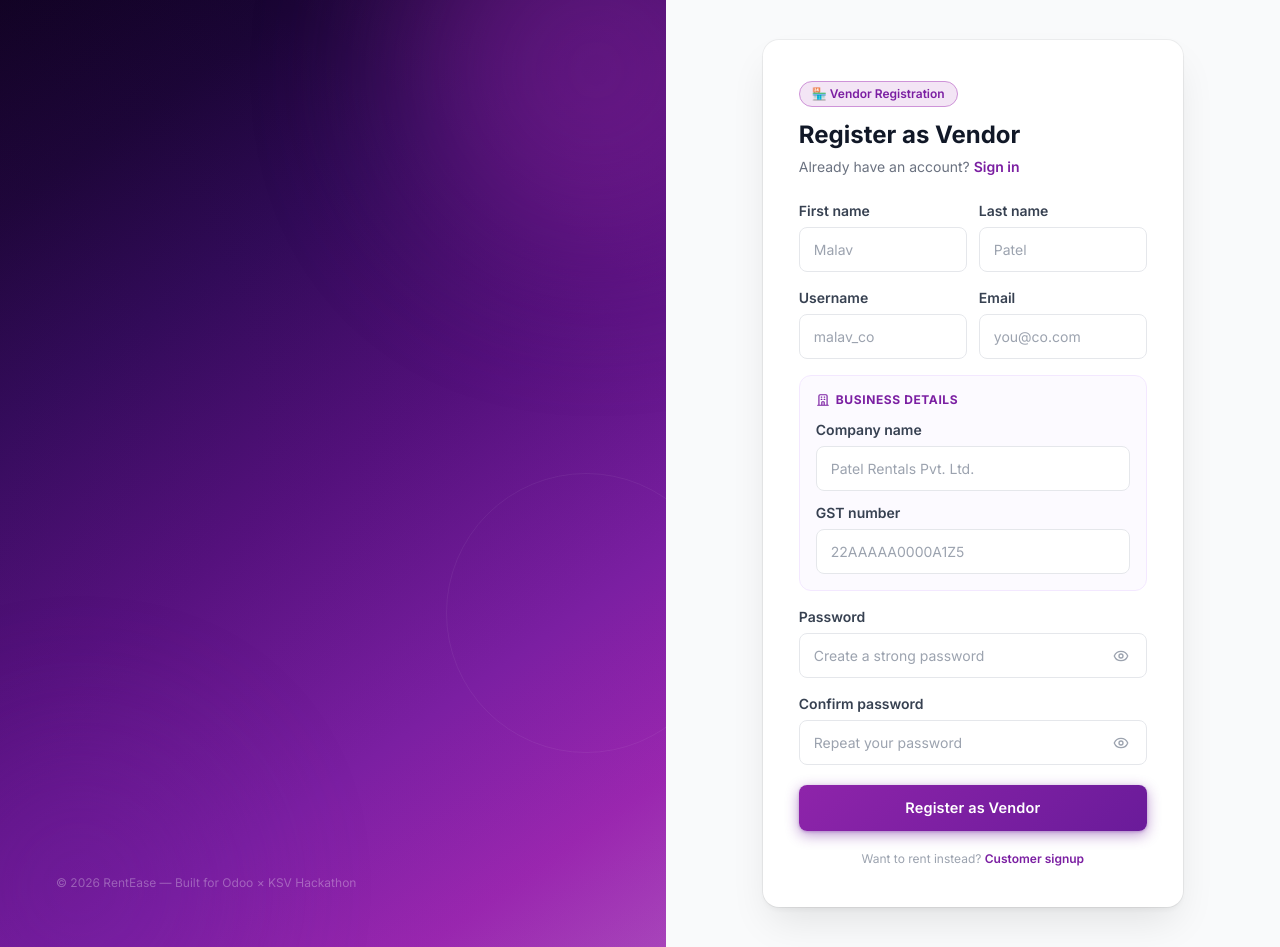
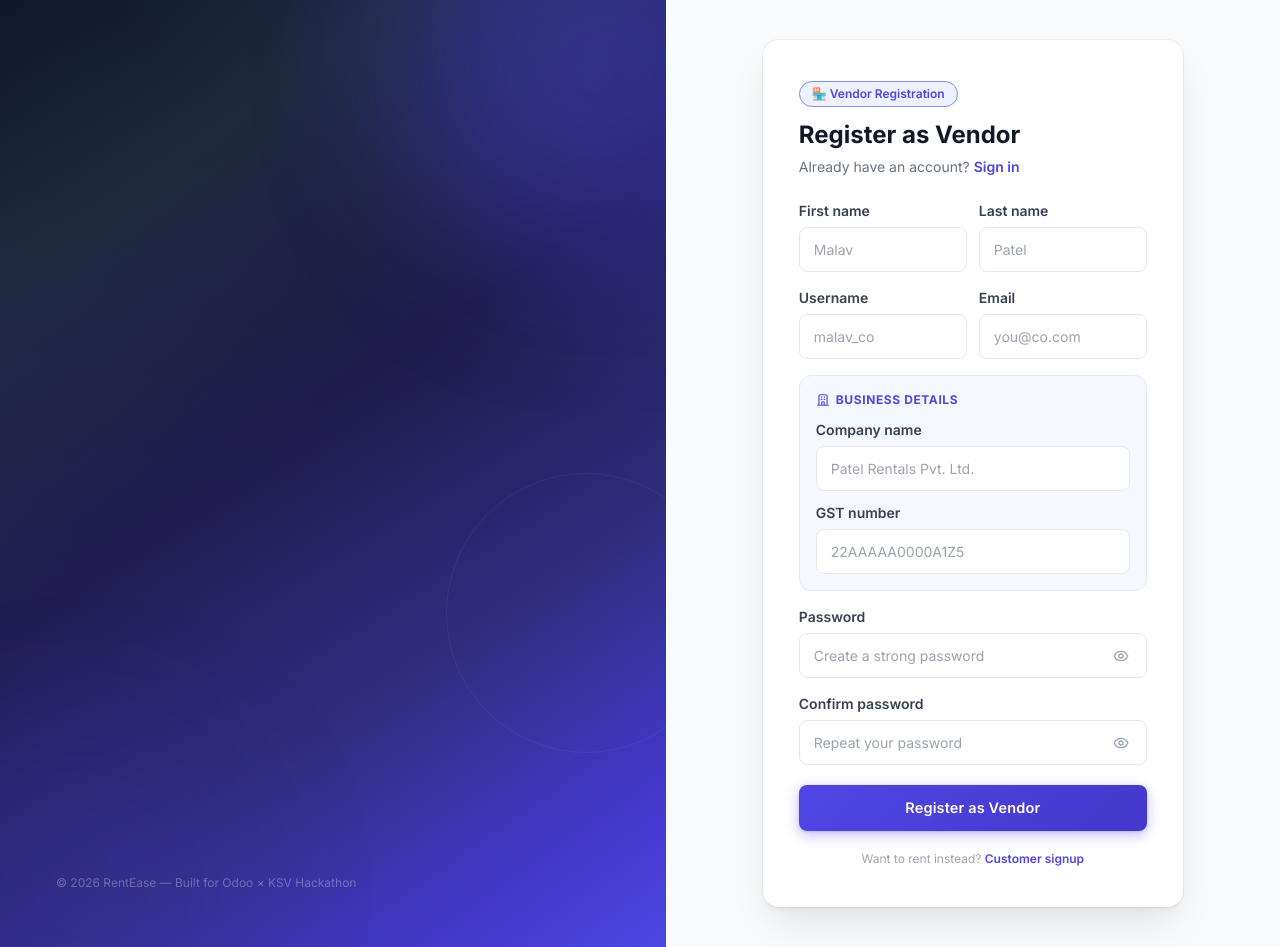
Before and after one commit to Malav3077/odoo-ksv-hackathon-2026, a Next.js app in the folder frontend/: page /vendor-signup in a window 1280 px wide. Built offline with nearby package versions, Linux system fonts and the light colour scheme; no server answers.

Commit message:
style: apply Slate Indigo professional theme across auth pages
Replaces warm purple with a clean indigo/slate palette:
- Primary: #4f46e5 (indigo), sidebar: #1e293b (slate)
- Updates globals.css: buttons, inputs, rule checker, outline hover
- Updates all 4 auth pages: hex colors and Tailwind classes

```diff
--- a/frontend/src/app/(auth)/vendor-signup/page.js
+++ b/frontend/src/app/(auth)/vendor-signup/page.js
@@ -87,9 +87,9 @@ export default function VendorSignupPage() {
       <div className="odoo-left hidden lg:flex lg:w-[52%] flex-col justify-between p-14 overflow-hidden">
 
         <div className="absolute top-[-120px] right-[-120px] w-[380px] h-[380px] rounded-full opacity-20 blur-[80px]"
-          style={{ background: '#9c27b0', animation: 'glowPulse 7s ease-in-out infinite' }} />
+          style={{ background: '#4f46e5', animation: 'glowPulse 7s ease-in-out infinite' }} />
         <div className="absolute bottom-[-100px] left-[-80px] w-[320px] h-[320px] rounded-full opacity-25 blur-[70px]"
-          style={{ background: '#6a1b9a', animation: 'glowPulse 10s ease-in-out infinite 2s' }} />
+          style={{ background: '#3730a3', animation: 'glowPulse 10s ease-in-out infinite 2s' }} />
         <div className="absolute top-1/2 right-[-60px] -translate-y-1/2 w-[280px] h-[280px] rounded-full border border-white/[0.06]"
           style={{ animation: 'spinSlow 35s linear infinite' }} />
 
@@ -105,16 +105,16 @@ export default function VendorSignupPage() {
         <div className="relative z-10">
           <div className="au">
             <div className="inline-flex items-center gap-2 bg-white/10 border border-white/15 rounded-full px-3.5 py-1.5 mb-6">
-              <span className="w-1.5 h-1.5 rounded-full animate-pulse" style={{ background: '#ce93d8' }} />
-              <span className="text-purple-200 text-xs font-semibold tracking-wide">For Vendors</span>
+              <span className="w-1.5 h-1.5 rounded-full animate-pulse" style={{ background: '#818cf8' }} />
+              <span className="text-indigo-200 text-xs font-semibold tracking-wide">For Vendors</span>
             </div>
             <h2 className="text-[40px] font-bold text-white leading-[1.15] mb-5 tracking-tight">
               Grow your rental<br />
-              <span style={{ background: 'linear-gradient(90deg, #f48fb1, #ce93d8, #ab47bc)', WebkitBackgroundClip: 'text', WebkitTextFillColor: 'transparent', backgroundClip: 'text' }}>
+              <span style={{ background: 'linear-gradient(90deg, #a5b4fc, #818cf8, #6366f1)', WebkitBackgroundClip: 'text', WebkitTextFillColor: 'transparent', backgroundClip: 'text' }}>
                 business here.
               </span>
             </h2>
-            <p className="text-purple-200/80 text-[15px] leading-relaxed max-w-[340px] mb-10">
+            <p className="text-indigo-200/80 text-[15px] leading-relaxed max-w-[340px] mb-10">
               List products, process orders, manage pickups & returns — all from your vendor dashboard.
             </p>
           </div>
@@ -130,7 +130,7 @@ export default function VendorSignupPage() {
                 <div className="w-9 h-9 rounded-xl bg-white/10 border border-white/15 flex items-center justify-center text-base flex-shrink-0">{f.icon}</div>
                 <div>
                   <p className="text-white text-sm font-semibold leading-none mb-0.5">{f.title}</p>
-                  <p className="text-purple-300 text-xs">{f.desc}</p>
+                  <p className="text-indigo-300 text-xs">{f.desc}</p>
                 </div>
               </div>
             ))}
@@ -138,7 +138,7 @@ export default function VendorSignupPage() {
 
           <div className="mt-10 au d3">
             <div className="glass-card af w-fit">
-              <p className="text-purple-300 text-[10px] font-semibold uppercase tracking-wider mb-1">Avg. vendor this month</p>
+              <p className="text-indigo-300 text-[10px] font-semibold uppercase tracking-wider mb-1">Avg. vendor this month</p>
               <p className="text-white text-2xl font-bold">₹48,200</p>
               <p className="text-emerald-300 text-xs mt-0.5">↑ 23% vs last month</p>
             </div>
@@ -155,7 +155,7 @@ export default function VendorSignupPage() {
         <div className="w-full max-w-[420px]">
 
           <div className="flex items-center gap-2.5 mb-6 lg:hidden">
-            <div className="w-8 h-8 rounded-xl flex items-center justify-center" style={{ background: '#7b1fa2' }}>
+            <div className="w-8 h-8 rounded-xl flex items-center justify-center" style={{ background: '#4f46e5' }}>
               <span className="text-white font-black text-sm">R</span>
             </div>
             <span className="text-gray-900 text-lg font-bold">RentEase</span>
@@ -163,13 +163,13 @@ export default function VendorSignupPage() {
 
           <div className="odoo-card au">
             <div className="mb-6">
-              <div className="inline-flex items-center gap-1.5 text-xs font-semibold px-3 py-1 rounded-full mb-3" style={{ background: '#f3e5f5', border: '1px solid #ce93d8', color: '#7b1fa2' }}>
+              <div className="inline-flex items-center gap-1.5 text-xs font-semibold px-3 py-1 rounded-full mb-3" style={{ background: '#eef2ff', border: '1px solid #818cf8', color: '#4f46e5' }}>
                 🏪 Vendor Registration
               </div>
               <h1 className="text-2xl font-bold text-gray-900 mb-1.5">Register as Vendor</h1>
               <p className="text-gray-500 text-sm">
                 Already have an account?{' '}
-                <Link href="/login" className="font-semibold transition-colors" style={{ color: '#7b1fa2' }}>Sign in</Link>
+                <Link href="/login" className="font-semibold transition-colors" style={{ color: '#4f46e5' }}>Sign in</Link>
               </p>
             </div>
 
@@ -220,8 +220,8 @@ export default function VendorSignupPage() {
               </div>
 
               {/* Business section */}
-              <div className="au d3 rounded-xl border border-purple-100 bg-purple-50/50 p-4 space-y-3">
-                <p className="text-xs font-bold uppercase tracking-wider flex items-center gap-1.5" style={{ color: '#7b1fa2' }}>
+              <div className="au d3 rounded-xl border border-indigo-100 bg-indigo-50/50 p-4 space-y-3">
+                <p className="text-xs font-bold uppercase tracking-wider flex items-center gap-1.5" style={{ color: '#4f46e5' }}>
                   <svg className="w-3.5 h-3.5" fill="none" viewBox="0 0 24 24" stroke="currentColor">
                     <path strokeLinecap="round" strokeLinejoin="round" strokeWidth={2} d="M19 21V5a2 2 0 00-2-2H7a2 2 0 00-2 2v16m14 0h2m-2 0h-5m-9 0H3m2 0h5M9 7h1m-1 4h1m4-4h1m-1 4h1m-5 10v-5a1 1 0 011-1h2a1 1 0 011 1v5m-4 0h4"/>
                   </svg>
@@ -251,7 +251,7 @@ export default function VendorSignupPage() {
                 </div>
                 {err('password') && <p className="text-red-500 text-xs mt-1">{err('password')}</p>}
                 {form.password.length > 0 && (
-                  <div className="mt-2.5 grid grid-cols-2 gap-1.5 p-3 bg-purple-50 border border-purple-100 rounded-xl as">
+                  <div className="mt-2.5 grid grid-cols-2 gap-1.5 p-3 bg-indigo-50 border border-indigo-100 rounded-xl as">
                     <Rule met={rules.length} text="6–12 characters" />
                     <Rule met={rules.upper} text="One uppercase" />
                     <Rule met={rules.lower} text="One lowercase" />
@@ -288,7 +288,7 @@ export default function VendorSignupPage() {
 
             <p className="text-center text-xs text-gray-400 mt-5">
               Want to rent instead?{' '}
-              <Link href="/signup" className="font-semibold hover:underline" style={{ color: '#7b1fa2' }}>Customer signup</Link>
+              <Link href="/signup" className="font-semibold hover:underline" style={{ color: '#4f46e5' }}>Customer signup</Link>
             </p>
           </div>
         </div>
--- a/frontend/src/app/globals.css
+++ b/frontend/src/app/globals.css
@@ -4,66 +4,64 @@
 
 @layer base {
   :root {
-    --background: 0 0% 100%;
-    --foreground: 270 15% 12%;
+    --background: 210 40% 98%;
+    --foreground: 215 28% 17%;
     --card: 0 0% 100%;
-    --card-foreground: 270 15% 12%;
+    --card-foreground: 215 28% 17%;
     --popover: 0 0% 100%;
-    --popover-foreground: 270 15% 12%;
-    --primary: 271 64% 40%;
+    --popover-foreground: 215 28% 17%;
+    --primary: 239 84% 60%;
     --primary-foreground: 0 0% 100%;
-    --secondary: 270 20% 96%;
-    --secondary-foreground: 270 15% 20%;
-    --muted: 270 15% 96%;
-    --muted-foreground: 270 10% 50%;
-    --accent: 270 25% 94%;
-    --accent-foreground: 270 40% 30%;
+    --secondary: 210 40% 96%;
+    --secondary-foreground: 215 25% 25%;
+    --muted: 210 40% 96%;
+    --muted-foreground: 215 16% 47%;
+    --accent: 210 40% 94%;
+    --accent-foreground: 215 28% 20%;
     --destructive: 0 84% 60%;
     --destructive-foreground: 0 0% 100%;
-    --border: 270 15% 90%;
-    --input: 270 15% 90%;
-    --ring: 271 64% 50%;
+    --border: 214 32% 91%;
+    --input: 214 32% 91%;
+    --ring: 239 84% 60%;
     --radius: 0.5rem;
-    /* sidebar — light purple tint */
-    --sidebar-background: 270 30% 98%;
-    --sidebar-foreground: 270 15% 25%;
-    --sidebar-primary: 271 64% 40%;
+    --sidebar-background: 215 28% 17%;
+    --sidebar-foreground: 210 30% 85%;
+    --sidebar-primary: 239 84% 65%;
     --sidebar-primary-foreground: 0 0% 100%;
-    --sidebar-accent: 270 30% 92%;
-    --sidebar-accent-foreground: 271 50% 28%;
-    --sidebar-border: 270 20% 88%;
-    --sidebar-ring: 271 64% 50%;
+    --sidebar-accent: 215 25% 24%;
+    --sidebar-accent-foreground: 210 30% 88%;
+    --sidebar-border: 215 25% 22%;
+    --sidebar-ring: 239 84% 65%;
   }
 
   .dark {
-    --background: 270 20% 8%;
-    --foreground: 270 10% 95%;
-    --card: 270 18% 12%;
-    --card-foreground: 270 10% 95%;
-    --popover: 270 18% 12%;
-    --popover-foreground: 270 10% 95%;
-    --primary: 271 64% 60%;
+    --background: 215 28% 9%;
+    --foreground: 210 40% 95%;
+    --card: 215 28% 13%;
+    --card-foreground: 210 40% 95%;
+    --popover: 215 28% 13%;
+    --popover-foreground: 210 40% 95%;
+    --primary: 239 84% 68%;
     --primary-foreground: 0 0% 100%;
-    --secondary: 270 15% 18%;
-    --secondary-foreground: 270 10% 90%;
-    --muted: 270 15% 18%;
-    --muted-foreground: 270 10% 55%;
-    --accent: 270 20% 22%;
-    --accent-foreground: 270 30% 85%;
+    --secondary: 215 25% 18%;
+    --secondary-foreground: 210 30% 88%;
+    --muted: 215 25% 18%;
+    --muted-foreground: 215 16% 56%;
+    --accent: 215 25% 22%;
+    --accent-foreground: 210 30% 88%;
     --destructive: 0 72% 51%;
     --destructive-foreground: 0 0% 100%;
-    --border: 270 15% 20%;
-    --input: 270 15% 20%;
-    --ring: 271 64% 60%;
-    /* sidebar dark */
-    --sidebar-background: 270 22% 10%;
-    --sidebar-foreground: 270 10% 90%;
-    --sidebar-primary: 271 64% 65%;
+    --border: 215 25% 22%;
+    --input: 215 25% 22%;
+    --ring: 239 84% 68%;
+    --sidebar-background: 215 28% 10%;
+    --sidebar-foreground: 210 30% 85%;
+    --sidebar-primary: 239 84% 68%;
     --sidebar-primary-foreground: 0 0% 100%;
-    --sidebar-accent: 270 20% 18%;
-    --sidebar-accent-foreground: 270 30% 88%;
-    --sidebar-border: 270 15% 18%;
-    --sidebar-ring: 271 64% 60%;
+    --sidebar-accent: 215 25% 18%;
+    --sidebar-accent-foreground: 210 30% 85%;
+    --sidebar-border: 215 25% 18%;
+    --sidebar-ring: 239 84% 68%;
   }
 
   * { @apply border-border; }
@@ -71,8 +69,8 @@
 }
 
 body {
-  background: #fff;
-  color: #1f1435;
+  background: #f8fafc;
+  color: #1e293b;
   font-family: 'Inter', -apple-system, BlinkMacSystemFont, 'Segoe UI', sans-serif;
   -webkit-font-smoothing: antialiased;
   -moz-osx-font-smoothing: grayscale;
@@ -123,27 +121,23 @@ body {
 .d5  { animation-delay: .40s; }
 .d6  { animation-delay: .50s; }
 
-/* ── ODOO GRADIENT LEFT PANEL ── */
-/* Odoo.com brand colors: warm purple-maroon, NOT cold blue-violet */
 .odoo-left {
   background: linear-gradient(145deg,
-    #0f0221 0%,
-    #1a0535 15%,
-    #2e0a55 30%,
-    #52107a 50%,
-    #7b1fa2 72%,
-    #9c27b0 88%,
-    #ab47bc 100%
+    #0f172a 0%,
+    #1e293b 20%,
+    #1e1b4b 45%,
+    #312e81 70%,
+    #4338ca 88%,
+    #4f46e5 100%
   );
   position: relative;
 }
 
-/* animated warm-purple overlay */
 .odoo-left::before {
   content: '';
   position: absolute;
   inset: 0;
-  background: linear-gradient(220deg, rgba(156,39,176,.3) 0%, transparent 45%, rgba(123,31,162,.2) 100%);
+  background: linear-gradient(220deg, rgba(79,70,229,.25) 0%, transparent 50%, rgba(67,56,202,.15) 100%);
   background-size: 200% 200%;
   animation: gradientShift 8s ease infinite;
   pointer-events: none;
@@ -164,8 +158,8 @@ body {
 }
 .odoo-input::placeholder { color: #9ca3af; }
 .odoo-input:focus {
-  border-color: #7b1fa2;
-  box-shadow: 0 0 0 3px rgba(123,31,162,.15);
+  border-color: #4f46e5;
+  box-shadow: 0 0 0 3px rgba(79,70,229,.12);
 }
 .odoo-input.e {
   border-color: #ef4444;
@@ -181,7 +175,7 @@ body {
   gap: 8px;
   width: 100%;
   padding: 12px 20px;
-  background: linear-gradient(135deg, #8e24aa 0%, #6a1b9a 100%);
+  background: linear-gradient(135deg, #4f46e5 0%, #4338ca 100%);
   color: #fff;
   font-weight: 600;
   font-size: 14.5px;
@@ -190,17 +184,17 @@ body {
   border-radius: 8px;
   cursor: pointer;
   transition: all .22s ease;
-  box-shadow: 0 4px 14px rgba(106,27,154,.45), 0 1px 3px rgba(106,27,154,.3);
+  box-shadow: 0 4px 14px rgba(79,70,229,.35), 0 1px 3px rgba(79,70,229,.2);
   letter-spacing: .01em;
 }
 .odoo-btn:hover:not(:disabled) {
-  background: linear-gradient(135deg, #7b1fa2 0%, #4a148c 100%);
-  box-shadow: 0 8px 24px rgba(106,27,154,.5), 0 2px 6px rgba(106,27,154,.3);
+  background: linear-gradient(135deg, #4338ca 0%, #3730a3 100%);
+  box-shadow: 0 8px 24px rgba(79,70,229,.45), 0 2px 6px rgba(79,70,229,.25);
   transform: translateY(-1px);
 }
 .odoo-btn:active:not(:disabled) {
   transform: translateY(0);
-  box-shadow: 0 2px 8px rgba(106,27,154,.3);
+  box-shadow: 0 2px 8px rgba(79,70,229,.25);
 }
 .odoo-btn:disabled { opacity: .55; cursor: not-allowed; }
 
@@ -218,9 +212,9 @@ body {
   text-decoration: none;
 }
 .odoo-outline:hover {
-  border-color: #7b1fa2;
-  color: #7b1fa2;
-  background: rgba(123,31,162,.05);
+  border-color: #4f46e5;
+  color: #4f46e5;
+  background: rgba(79,70,229,.05);
 }
 
 /* ── ODOO CARD ── */
@@ -246,9 +240,9 @@ body {
 }
 
 /* ── RULE CHECKER ── */
-.rule-met  { color: #ce93d8; }
+.rule-met  { color: #818cf8; }
 .rule-no   { color: rgba(255,255,255,.35); }
-.rule-dot-met { background:#ce93d8; border-color:#ce93d8; }
+.rule-dot-met { background:#818cf8; border-color:#818cf8; }
 .rule-dot-no  { border-color:rgba(255,255,255,.25); }
 
 @keyframes fadeInUp {
```
Also changed, not shown: frontend/src/app/(auth)/login/page.js (+15 -15 lines), frontend/src/app/(auth)/reset-password/page.js (+13 -13 lines), frontend/src/app/(auth)/signup/page.js (+12 -12 lines).
